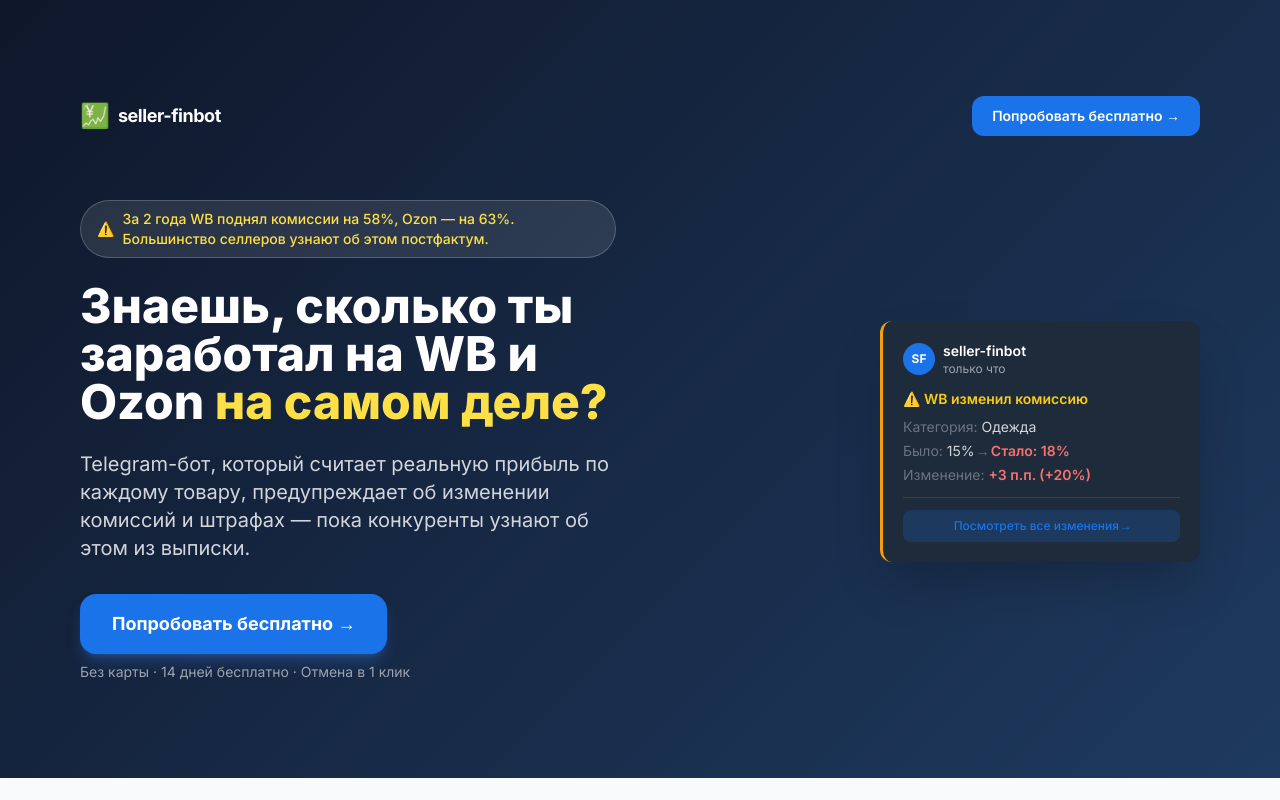
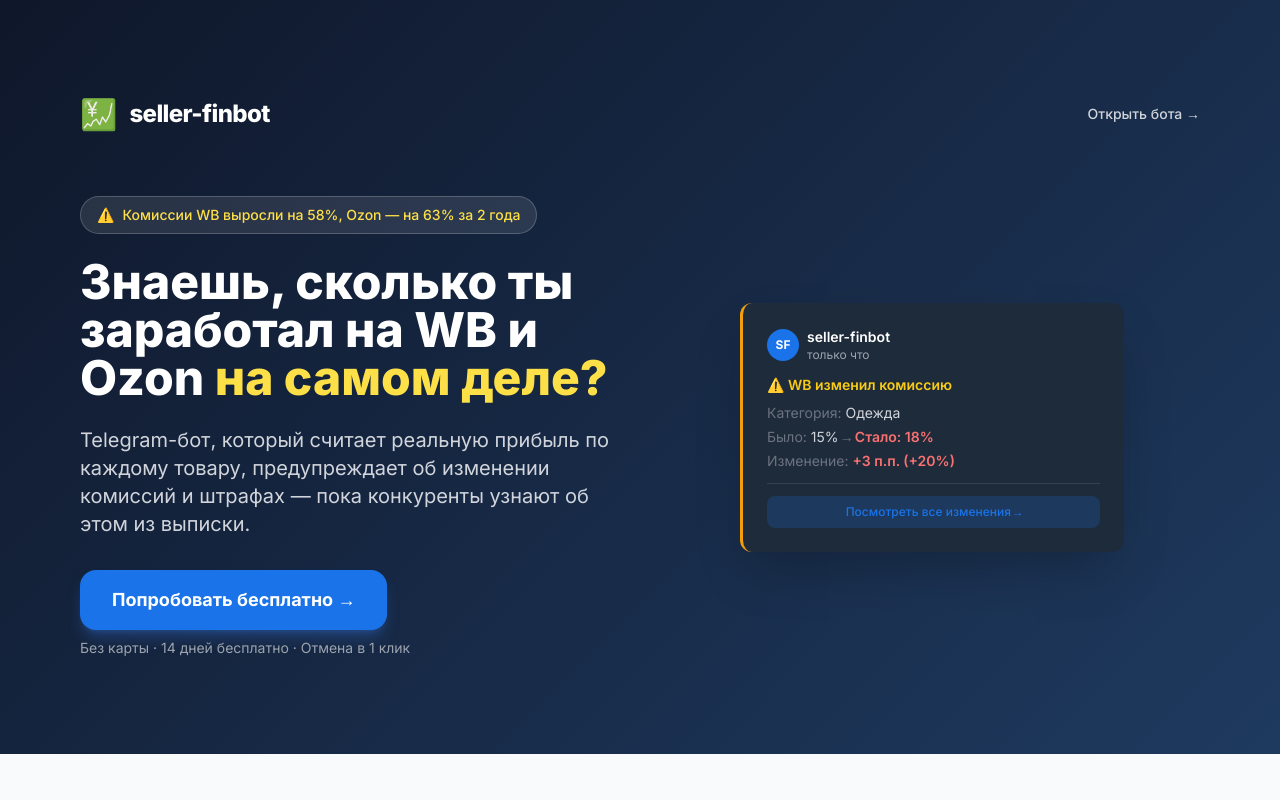
Before and after one commit to sanyarise/seller-finbot-landing, a plain HTML site: page index.html in a window 1280 px wide. Shown: the top 800 px of the page. Drawn offline with nearby package versions, Linux system fonts and the light colour scheme.

Commit message:
ux: hero nav cleanup — bigger logo, remove duplicate CTA, align mockup, trim badge

```diff
--- a/index.html
+++ b/index.html
@@ -54,15 +54,15 @@
     <div class="max-w-6xl mx-auto px-4 py-16 md:py-24">
       <!-- Nav -->
       <nav class="flex items-center justify-between mb-12 md:mb-16">
-        <div class="flex items-center gap-2">
-          <span class="text-2xl">💹</span>
-          <span class="font-bold text-lg tracking-tight">seller-finbot</span>
+        <div class="flex items-center gap-3">
+          <span class="text-3xl">💹</span>
+          <span class="font-extrabold text-2xl tracking-tight">seller-finbot</span>
         </div>
         <a
           href="https://t.me/SellerFinBot"
-          class="hidden md:inline-flex items-center gap-2 bg-brand hover:bg-blue-600 transition-colors text-white font-semibold px-5 py-2.5 rounded-xl text-sm"
+          class="hidden md:inline-flex items-center gap-2 text-gray-300 hover:text-white transition-colors text-sm font-medium"
         >
-          Попробовать бесплатно →
+          Открыть бота →
         </a>
       </nav>
 
@@ -73,7 +73,7 @@
           <!-- Fact badge -->
           <div class="inline-flex items-center gap-2 bg-white/10 border border-white/20 rounded-full px-4 py-2 text-sm text-yellow-300 font-medium mb-6">
             <span>⚠️</span>
-            <span>За 2 года WB поднял комиссии на 58%, Ozon — на 63%. Большинство селлеров узнают об этом постфактум.</span>
+            <span>Комиссии WB выросли на 58%, Ozon — на 63% за 2 года</span>
           </div>
 
           <h1 class="text-3xl md:text-4xl lg:text-5xl font-extrabold leading-tight mb-6">
@@ -94,8 +94,8 @@
         </div>
 
         <!-- Right: Telegram-message mockup -->
-        <div class="flex justify-center md:justify-end">
-          <div class="tg-message p-5 max-w-xs w-full shadow-2xl">
+        <div class="flex justify-center md:justify-center">
+          <div class="tg-message p-6 max-w-sm w-full shadow-2xl">
             <div class="flex items-center gap-2 mb-3">
               <div class="w-8 h-8 rounded-full bg-brand flex items-center justify-center text-xs font-bold">SF</div>
               <div>
```
